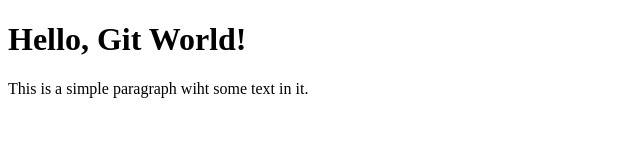
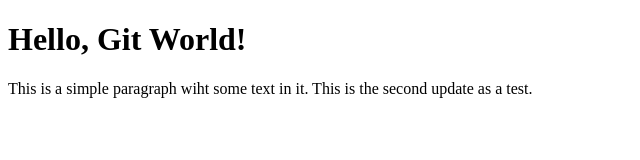
Before and after one commit to was92/git-challenge-project, a plain HTML site: page index.html in a window 1280 px wide. Shown: the whole page, without its empty margins (0-640 px from the left). Drawn offline with Linux system fonts and the light colour scheme.

Commit message:
2nd step test

```diff
--- a/index.html
+++ b/index.html
@@ -5,6 +5,6 @@
 </head>
 <body>
     <h1>Hello, Git World!</h1>
-    <p>This is a simple paragraph wiht some text in it.</p>
+    <p>This is a simple paragraph wiht some text in it. This is the second update as a test.</p>
 </body>
 </html>
```
